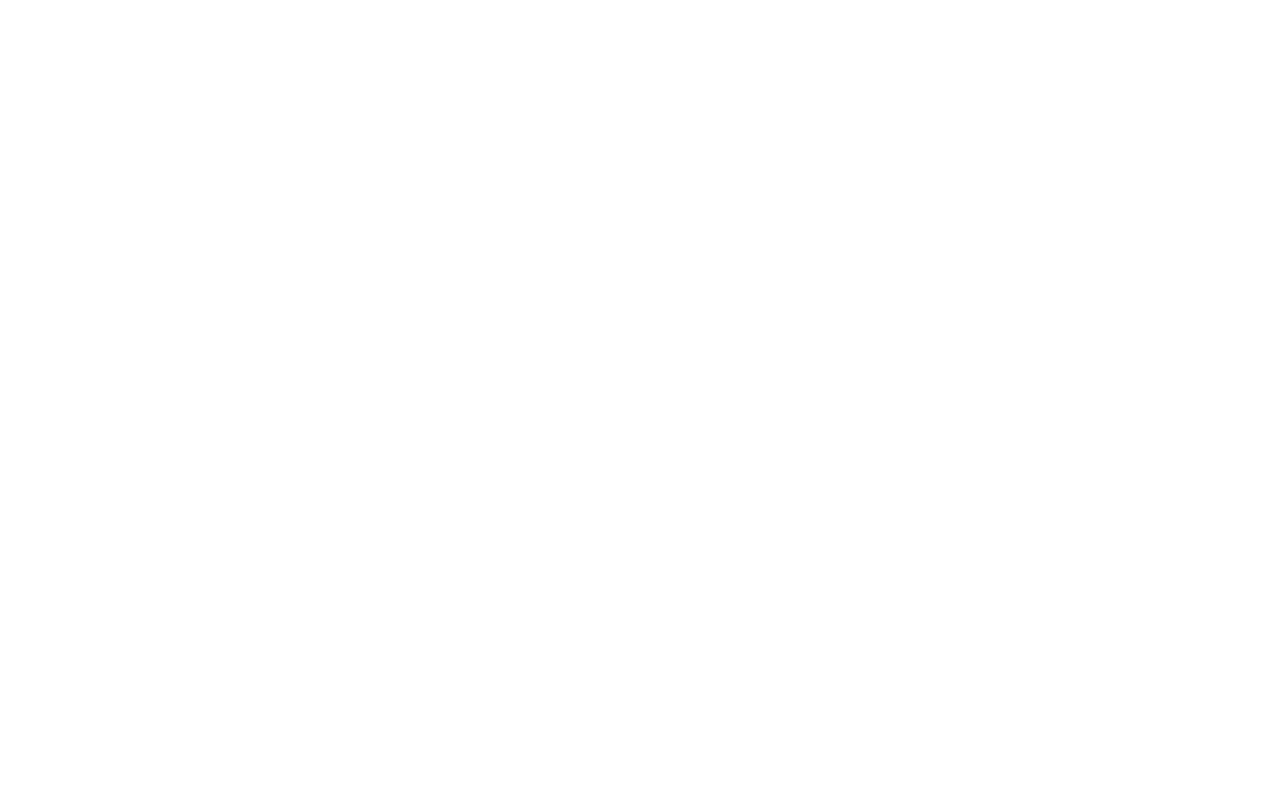
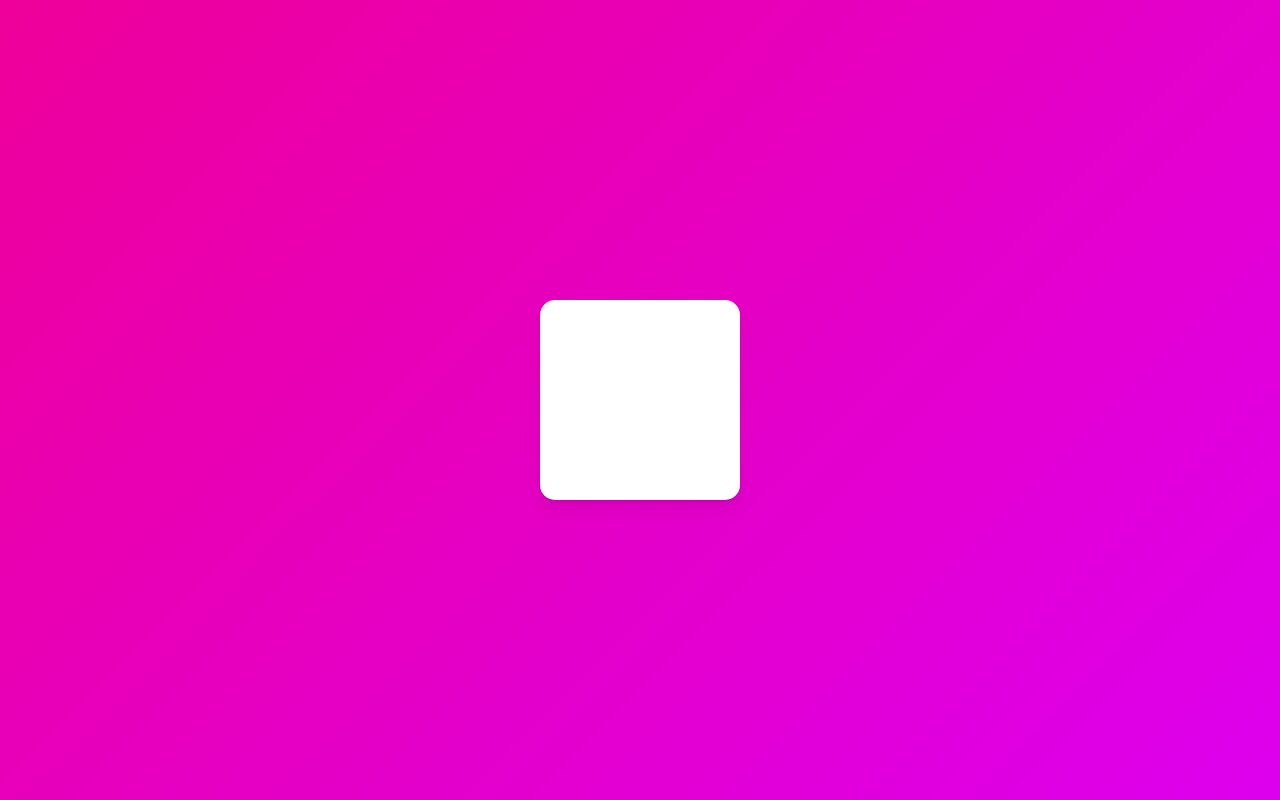
Before and after one commit to rovin0805/Motion, a React (Create React App) app: page / in a window 1280 px wide. Built offline with nearby package versions, Linux system fonts and the light colour scheme.

Commit message:
Basic Animations

```diff
--- a/public/index.html
+++ b/public/index.html
@@ -24,6 +24,11 @@
       work correctly both with client-side routing and a non-root public URL.
       Learn how to configure a non-root public URL by running `npm run build`.
     -->
+    <style>
+      body {
+        background: linear-gradient(135deg, #e09, #d0e);
+      }
+    </style>
     <title>React App</title>
   </head>
   <body>
--- a/src/App.tsx
+++ b/src/App.tsx
@@ -1,5 +1,32 @@
+import styled from 'styled-components';
+import { motion } from 'framer-motion';
+
+const Wrapper = styled.div`
+  height: 100vh;
+  width: 100vw;
+  display: flex;
+  justify-content: center;
+  align-items: center;
+`;
+
+const Box = styled(motion.div)`
+  width: 200px;
+  height: 200px;
+  background-color: white;
+  border-radius: 15px;
+  box-shadow: 0 2px 3px rgba(0, 0, 0, 0.1), 0 10px 20px rgba(0, 0, 0, 0.06);
+`;
+
 function App() {
-  return <div />;
+  return (
+    <Wrapper>
+      <Box
+        initial={{ scale: 0 }}
+        animate={{ scale: 1, rotateZ: 360 }}
+        transition={{ type: 'spring', delay: 0.5 }}
+      />
+    </Wrapper>
+  );
 }
 
 export default App;
```
Also changed, not shown: 1 other file (tests, documents, lock files or other folders).
